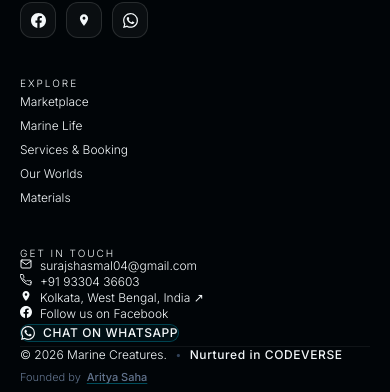
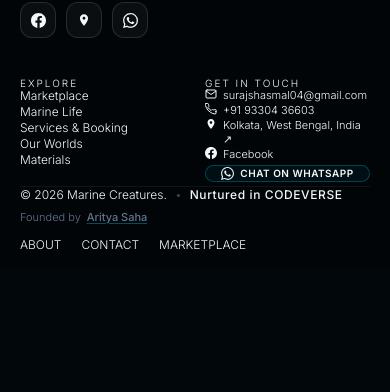
Before and after one commit to codeverseadmin/Marine-Creatures, a Next.js app: page / in a window 390 px wide. Shown: the part 8879-9271 px from the top of the page. After the commit the page ends 9148 px from the top, so only its background shows below. Built offline with nearby package versions, Linux system fonts and the light colour scheme.

Commit message:
fix(footer): arrange Explore and Get In Touch side-by-side on mobile

```diff
--- a/components/layout/Footer.tsx
+++ b/components/layout/Footer.tsx
@@ -91,15 +91,17 @@ export function Footer() {
             </div>
           </div>
 
-          {/* Navigation */}
-          <div className="md:col-span-3 md:col-start-6">
+          {/* Links & Contact Columns — Side by Side on Mobile & Desktop */}
+          <div className="grid grid-cols-2 gap-5 sm:gap-8 md:col-span-8 lg:col-span-7 lg:col-start-6">
+            {/* Navigation (Explore) */}
+            <div>
               <h3 className="text-label text-[--color-accent] mb-4 sm:mb-6">EXPLORE</h3>
               <ul className="space-y-2.5 sm:space-y-3">
                 {NAV_LINKS.map((link) => (
                   <li key={link.href}>
                     <Link
                       href={link.href}
-                    className="font-body font-light text-[--color-muted] text-xs sm:text-sm hover:text-[--color-text] transition-colors duration-300"
+                      className="font-body font-light text-[--color-muted] text-xs sm:text-sm hover:text-[--color-text] transition-colors duration-300 block"
                     >
                       {link.label}
                     </Link>
@@ -108,34 +110,34 @@ export function Footer() {
               </ul>
             </div>
 
-          {/* Contact */}
-          <div className="md:col-span-3">
+            {/* Contact (Get In Touch) */}
+            <div>
               <h3 className="text-label text-[--color-accent] mb-4 sm:mb-6">GET IN TOUCH</h3>
               <div className="space-y-3 text-xs sm:text-sm">
                 <a
                   href={`mailto:${SITE_CONFIG.email}`}
-                className="font-body font-light text-[--color-muted] hover:text-[--color-text] transition-colors flex items-start gap-2 group"
+                  className="font-body font-light text-[--color-muted] hover:text-[--color-text] transition-colors flex items-start gap-1.5 sm:gap-2 group break-all text-[11px] sm:text-xs"
                 >
                   <svg className="mt-0.5 flex-shrink-0 group-hover:text-[--color-accent] transition-colors" width="12" height="12" viewBox="0 0 24 24" fill="none" stroke="currentColor" strokeWidth="2" strokeLinecap="round" strokeLinejoin="round">
                     <path d="M4 4h16c1.1 0 2 .9 2 2v12c0 1.1-.9 2-2 2H4c-1.1 0-2-.9-2-2V6c0-1.1.9-2 2-2z"/><polyline points="22,6 12,13 2,6"/>
                   </svg>
-                {SITE_CONFIG.email}
+                  <span>{SITE_CONFIG.email}</span>
                 </a>
                 <a
                   href={`tel:${SITE_CONFIG.phone}`}
-                className="font-body font-light text-[--color-muted] hover:text-[--color-text] transition-colors flex items-start gap-2 group"
+                  className="font-body font-light text-[--color-muted] hover:text-[--color-text] transition-colors flex items-start gap-1.5 sm:gap-2 group text-[11px] sm:text-xs whitespace-nowrap"
                 >
                   <svg className="mt-0.5 flex-shrink-0 group-hover:text-[--color-accent] transition-colors" width="12" height="12" viewBox="0 0 24 24" fill="none" stroke="currentColor" strokeWidth="2" strokeLinecap="round" strokeLinejoin="round">
                     <path d="M22 16.92v3a2 2 0 01-2.18 2 19.79 19.79 0 01-8.63-3.07A19.5 19.5 0 013.07 9.81a19.79 19.79 0 01-3.07-8.7A2 2 0 012 1h3a2 2 0 012 1.72 12.84 12.84 0 00.7 2.81 2 2 0 01-.45 2.11L6.09 8.91a16 16 0 006 6l1.27-1.27a2 2 0 012.11-.45 12.84 12.84 0 002.81.7A2 2 0 0122 16.92z"/>
                   </svg>
-                {SITE_CONFIG.phone}
+                  <span>{SITE_CONFIG.phone}</span>
                 </a>
                 {/* Google Maps clickable address */}
                 <a
                   href={SITE_CONFIG.googleMaps}
                   target="_blank"
                   rel="noopener noreferrer"
-                className="font-body font-light text-[--color-muted] hover:text-[--color-accent] transition-colors flex items-start gap-2 group"
+                  className="font-body font-light text-[--color-muted] hover:text-[--color-accent] transition-colors flex items-start gap-1.5 sm:gap-2 group text-[11px] sm:text-xs"
                 >
                   <svg className="mt-0.5 flex-shrink-0 group-hover:text-[--color-accent] transition-colors" width="12" height="12" viewBox="0 0 24 24" fill="currentColor">
                     <path d="M12 2C8.13 2 5 5.13 5 9c0 5.25 7 13 7 13s7-7.75 7-13c0-3.87-3.13-7-7-7zm0 9.5c-1.38 0-2.5-1.12-2.5-2.5s1.12-2.5 2.5-2.5 2.5 1.12 2.5 2.5-1.12 2.5-2.5 2.5z"/>
@@ -147,12 +149,12 @@ export function Footer() {
                   href={SITE_CONFIG.facebook}
                   target="_blank"
                   rel="noopener noreferrer"
-                className="font-body font-light text-[--color-muted] hover:text-[#1877F2] transition-colors flex items-start gap-2 group"
+                  className="font-body font-light text-[--color-muted] hover:text-[#1877F2] transition-colors flex items-start gap-1.5 sm:gap-2 group text-[11px] sm:text-xs"
                 >
                   <svg className="mt-0.5 flex-shrink-0" width="12" height="12" viewBox="0 0 24 24" fill="currentColor">
                     <path d="M24 12.073c0-6.627-5.373-12-12-12s-12 5.373-12 12c0 5.99 4.388 10.954 10.125 11.854v-8.385H7.078v-3.47h3.047V9.43c0-3.007 1.792-4.669 4.533-4.669 1.312 0 2.686.235 2.686.235v2.953H15.83c-1.491 0-1.956.925-1.956 1.874v2.25h3.328l-.532 3.47h-2.796v8.385C19.612 23.027 24 18.062 24 12.073z"/>
                   </svg>
-                Follow us on Facebook
+                  <span>Facebook</span>
                 </a>
               </div>
 
@@ -161,14 +163,15 @@ export function Footer() {
                 href={`https://wa.me/${SITE_CONFIG.whatsapp.replace(/\D/g, '')}?text=${encodeURIComponent('Hi Marine Creatures! I would like to inquire about your marine life, aquarium installations and renovation services.')}`}
                 target="_blank"
                 rel="noopener noreferrer"
-              className="inline-flex items-center gap-2 mt-5 sm:mt-6 px-4 py-2.5 rounded-xl border border-[rgba(0,184,217,0.3)] bg-[rgba(0,184,217,0.06)] hover:bg-[rgba(0,184,217,0.15)] text-xs text-[--color-accent] font-medium tracking-wider active:scale-95 transition-all"
+                className="inline-flex items-center justify-center gap-1.5 mt-4 sm:mt-6 px-3.5 py-2 rounded-xl border border-[rgba(0,184,217,0.3)] bg-[rgba(0,184,217,0.06)] hover:bg-[rgba(0,184,217,0.15)] text-[10px] sm:text-xs text-[--color-accent] font-semibold tracking-wider active:scale-95 transition-all w-full sm:w-auto"
                 data-cursor="CHAT"
               >
-              <svg width="14" height="14" viewBox="0 0 24 24" fill="currentColor">
+                <svg width="13" height="13" viewBox="0 0 24 24" fill="currentColor">
                   <path d="M17.472 14.382c-.297-.149-1.758-.867-2.03-.967-.273-.099-.471-.148-.67.15-.197.297-.767.966-.94 1.164-.173.199-.347.223-.644.075-.297-.15-1.255-.463-2.39-1.475-.883-.788-1.48-1.761-1.653-2.059-.173-.297-.018-.458.13-.606.134-.133.298-.347.446-.52.149-.174.198-.298.298-.497.099-.198.05-.371-.025-.52-.075-.149-.669-1.612-.916-2.207-.242-.579-.487-.5-.669-.51-.173-.008-.371-.01-.57-.01-.198 0-.52.074-.792.372-.272.297-1.04 1.016-1.04 2.479 0 1.462 1.065 2.875 1.213 3.074.149.198 2.096 3.2 5.077 4.487.709.306 1.262.489 1.694.625.712.227 1.36.195 1.871.118.571-.085 1.758-.719 2.006-1.413.248-.694.248-1.289.173-1.413-.074-.124-.272-.198-.57-.347m-5.421 7.403h-.004a9.87 9.87 0 01-5.031-1.378l-.361-.214-3.741.982.998-3.648-.235-.374a9.86 9.86 0 01-1.51-5.26c.001-5.45 4.436-9.884 9.888-9.884 2.64 0 5.122 1.03 6.988 2.898a9.825 9.825 0 012.893 6.994c-.003 5.45-4.437 9.884-9.885 9.884m8.413-18.297A11.815 11.815 0 0012.05 0C5.495 0 .16 5.335.157 11.892c0 2.096.547 4.142 1.588 5.945L.057 24l6.305-1.654a11.882 11.882 0 005.683 1.448h.005c6.554 0 11.89-5.335 11.893-11.893a11.821 11.821 0 00-3.48-8.413z"/>
                 </svg>
-              CHAT ON WHATSAPP
+                <span>CHAT ON WHATSAPP</span>
               </a>
+            </div>
           </div>
         </div>
 
```
Lines whose indentation alone changed are shown as unchanged.
